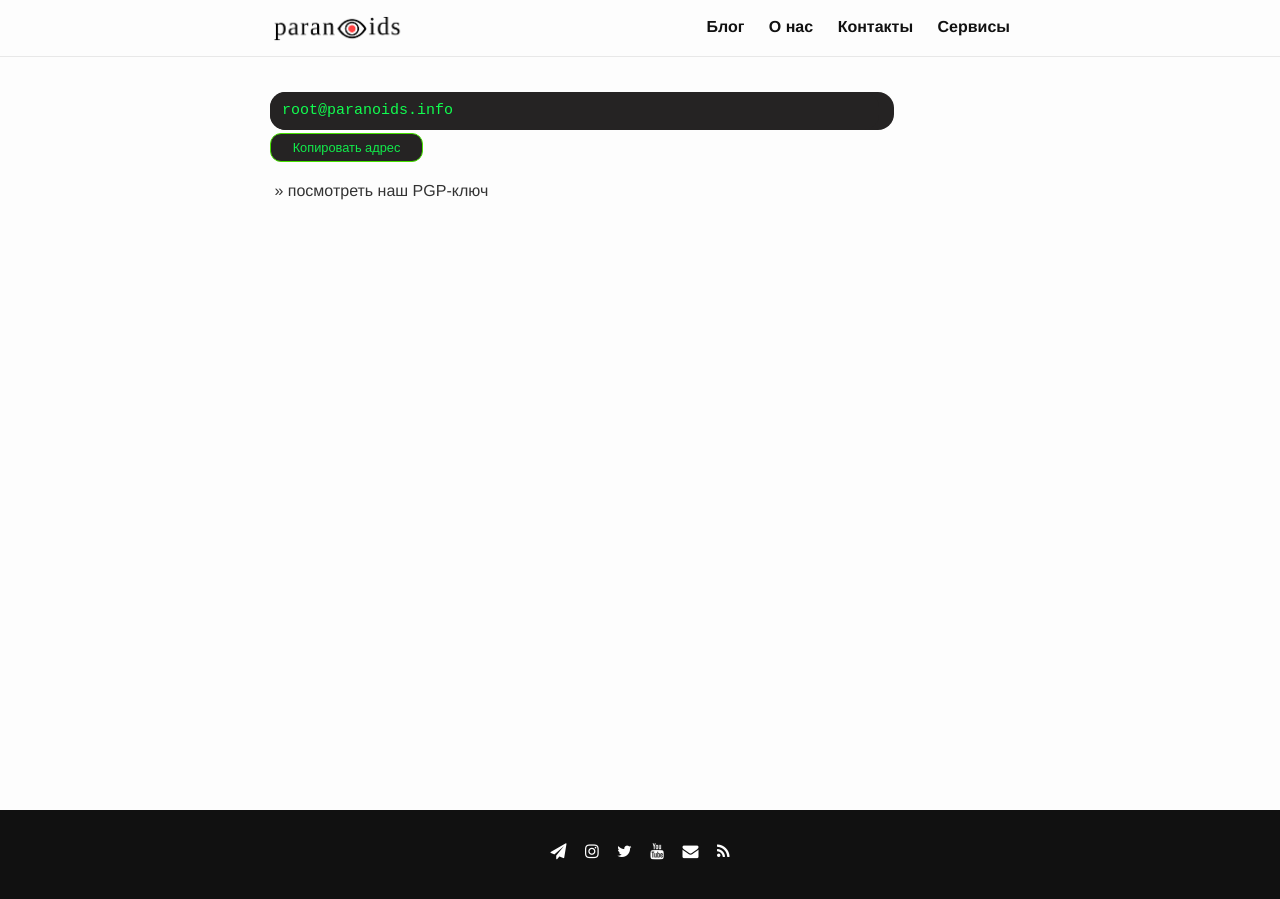
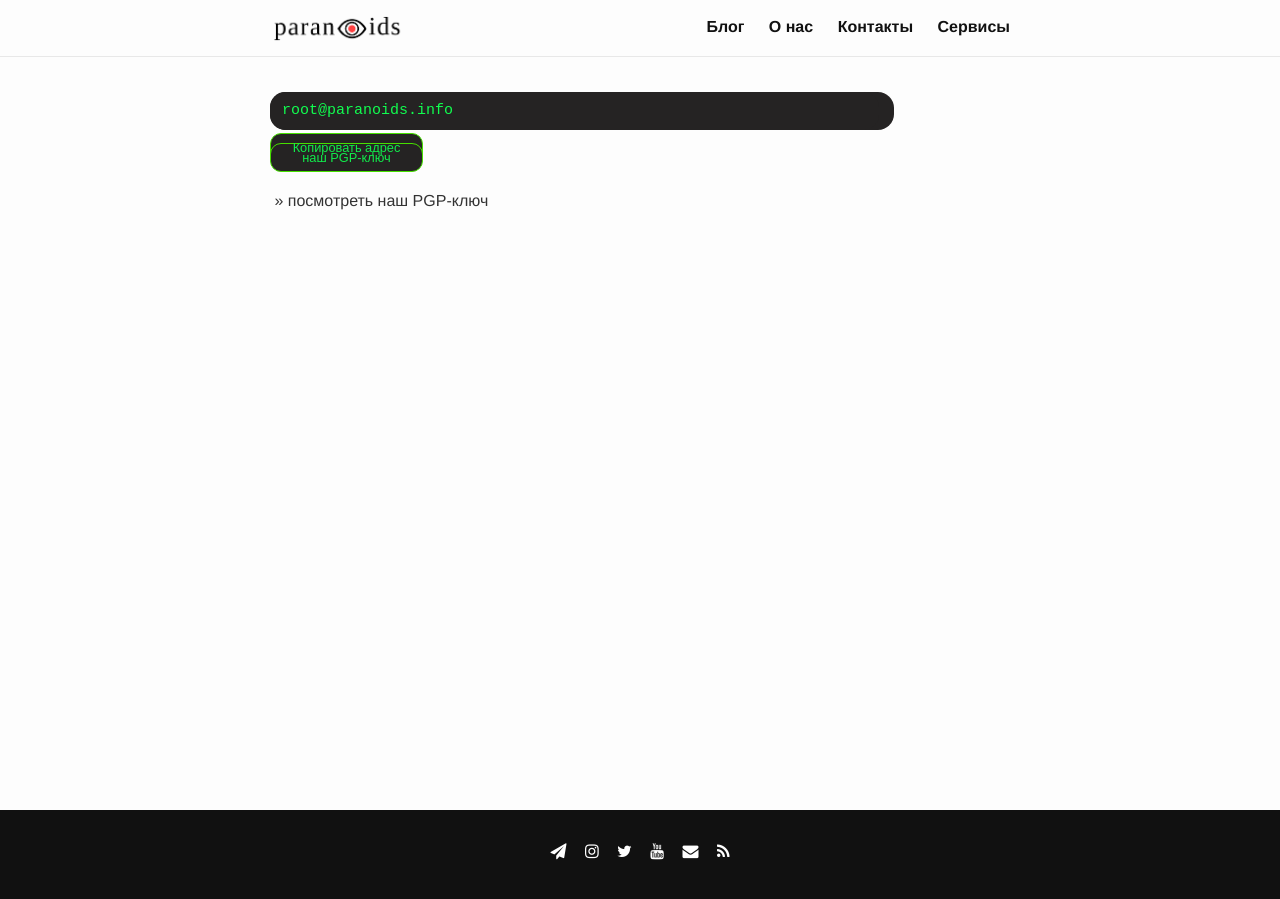
Before and after one commit to 2b7E1n6D0e5R7/2b7E1n6D0e5R7.github.io, a Jekyll site: the page built from _pages/contact.md, in a window 1280 px wide. Built offline with Jekyll 4.4.1, drawn with Linux system fonts in a browser that asks for light colours.

Commit message:
Update contact.md

```diff
--- a/_pages/contact.md
+++ b/_pages/contact.md
@@ -9,4 +9,5 @@ root@paranoids.info
 <div id="code">348dcb6f-3a73-48a8-86dc-4383b1b08942</div>
 <br>
 <button class="glo" id="copy">Копировать адрес</button>
+<button class="glo" href="/pgp">наш PGP-ключ</button>
 [ >> посмотреть наш PGP-ключ](/pgp)
```
